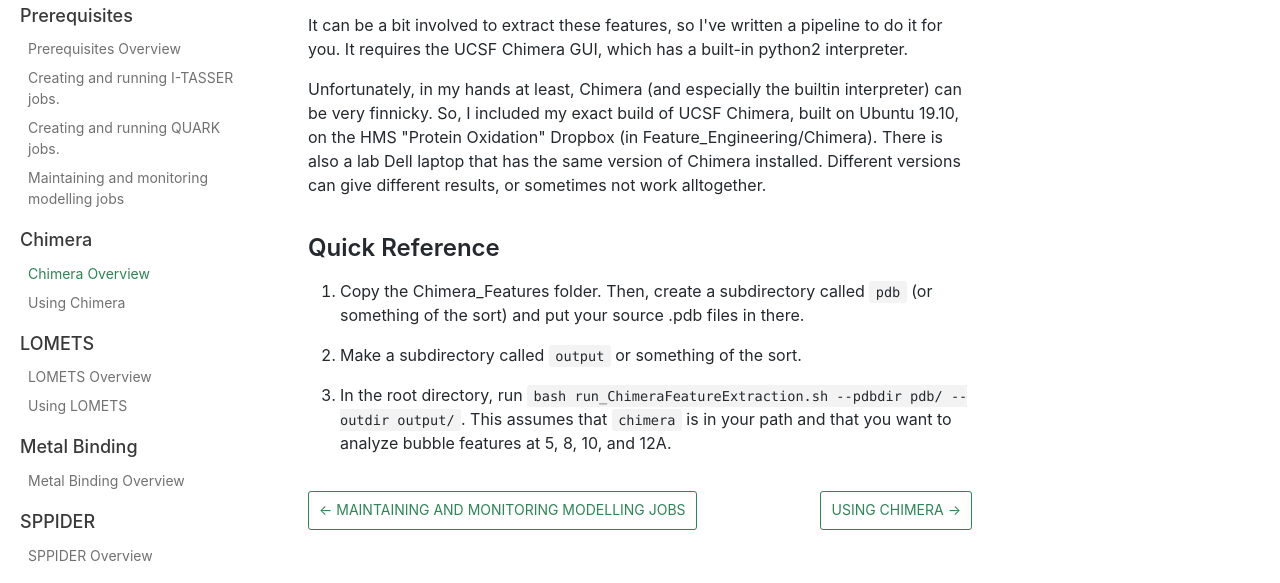
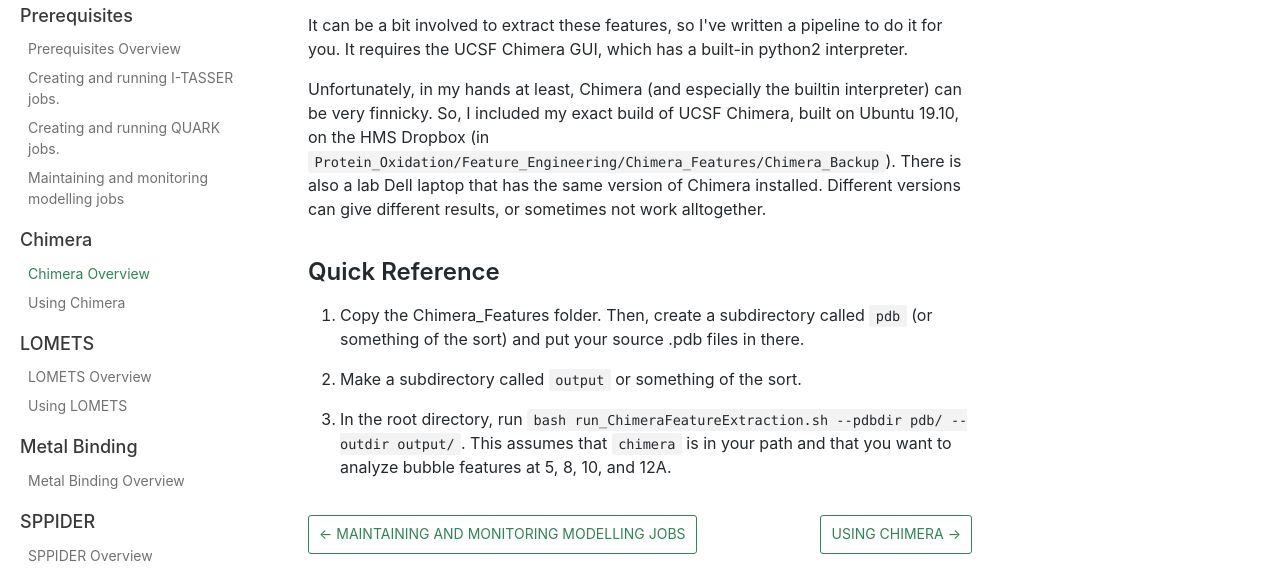
Before and after one commit to julianstanley/ProteinFeatures, a plain HTML site: page docs/hms/chimera/chimera_overview.html in a window 1280 px wide. Shown: the part 197-780 px from the top of the page. Drawn offline with nearby package versions, Linux system fonts and the light colour scheme.

Commit message:
Deploy website
Deploy website version based on 3110a7e82e84d4aa07e2859cf48de869e08de069

```diff
--- a/docs/hms/chimera/chimera_overview.html
+++ b/docs/hms/chimera/chimera_overview.html
@@ -56,7 +56,7 @@
             });
         </script></nav></div><div class="container mainContainer docsContainer"><div class="wrapper"><div class="post"><header class="postHeader"><h1 id="__docusaurus" class="postHeaderTitle">Chimera Overview</h1></header><article><div><span><p>Once you have 3D protein structures, you can use UCSF Chimera to extract certain features from them.</p>
 <p>It can be a bit involved to extract these features, so I've written a pipeline to do it for you. It requires the UCSF Chimera GUI, which has a built-in python2 interpreter.</p>
-<p>Unfortunately, in my hands at least, Chimera (and especially the builtin interpreter) can be very finnicky. So, I included my exact build of UCSF Chimera, built on Ubuntu 19.10, on the HMS &quot;Protein Oxidation&quot; Dropbox (in Feature_Engineering/Chimera). There is also a lab Dell laptop that has the same version of Chimera installed. Different versions can give different results, or sometimes not work alltogether.</p>
+<p>Unfortunately, in my hands at least, Chimera (and especially the builtin interpreter) can be very finnicky. So, I included my exact build of UCSF Chimera, built on Ubuntu 19.10, on the HMS Dropbox (in <code>Protein_Oxidation/Feature_Engineering/Chimera_Features/Chimera_Backup</code>). There is also a lab Dell laptop that has the same version of Chimera installed. Different versions can give different results, or sometimes not work alltogether.</p>
 <h2><a class="anchor" aria-hidden="true" id="quick-reference"></a><a href="#quick-reference" aria-hidden="true" class="hash-link"><svg class="hash-link-icon" aria-hidden="true" height="16" version="1.1" viewBox="0 0 16 16" width="16"><path fill-rule="evenodd" d="M4 9h1v1H4c-1.5 0-3-1.69-3-3.5S2.55 3 4 3h4c1.45 0 3 1.69 3 3.5 0 1.41-.91 2.72-2 3.25V8.59c.58-.45 1-1.27 1-2.09C10 5.22 8.98 4 8 4H4c-.98 0-2 1.22-2 2.5S3 9 4 9zm9-3h-1v1h1c1 0 2 1.22 2 2.5S13.98 12 13 12H9c-.98 0-2-1.22-2-2.5 0-.83.42-1.64 1-2.09V6.25c-1.09.53-2 1.84-2 3.25C6 11.31 7.55 13 9 13h4c1.45 0 3-1.69 3-3.5S14.5 6 13 6z"></path></svg></a>Quick Reference</h2>
 <ol>
 <li><p>Copy the Chimera_Features folder. Then, create a subdirectory called <code>pdb</code> (or something of the sort) and put your source .pdb files in there.</p></li>
```
Also changed, not shown: docs/hms/chimera/chimera_overview/index.html (+1 -1 lines).
